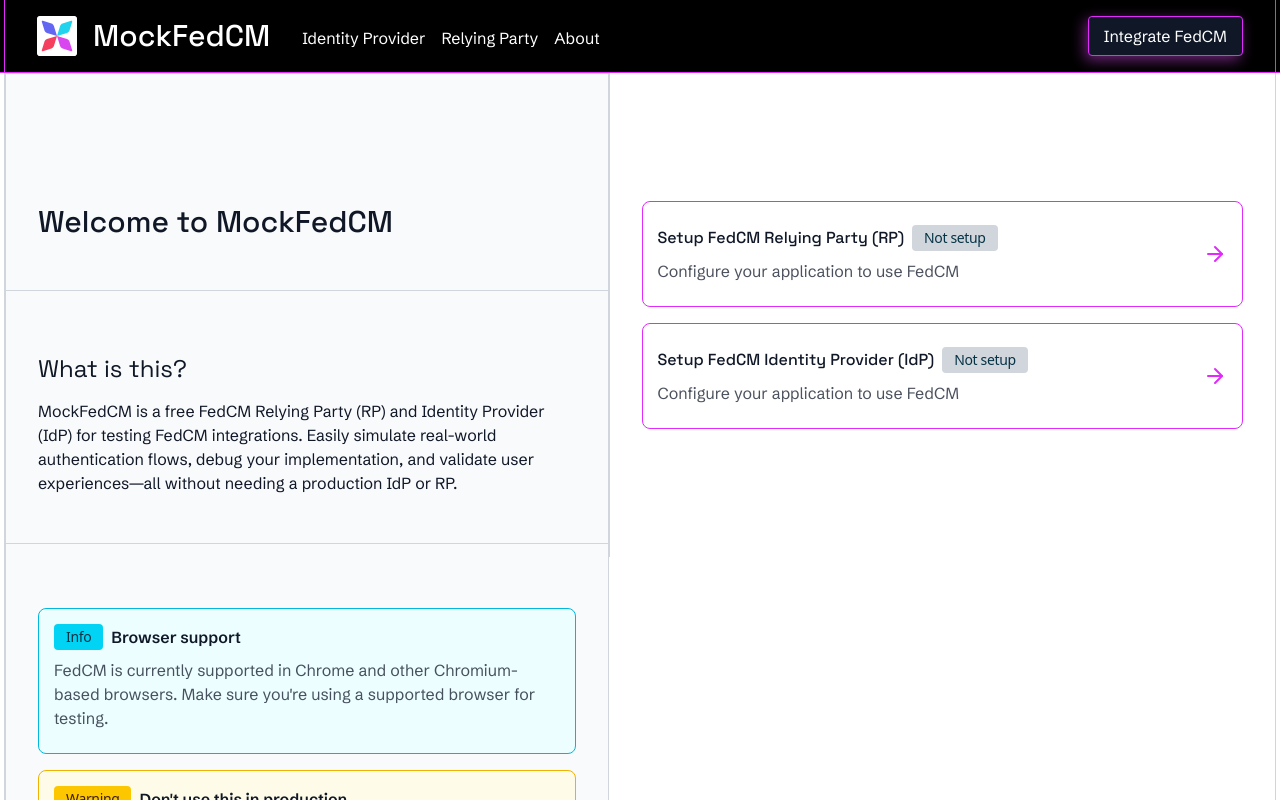
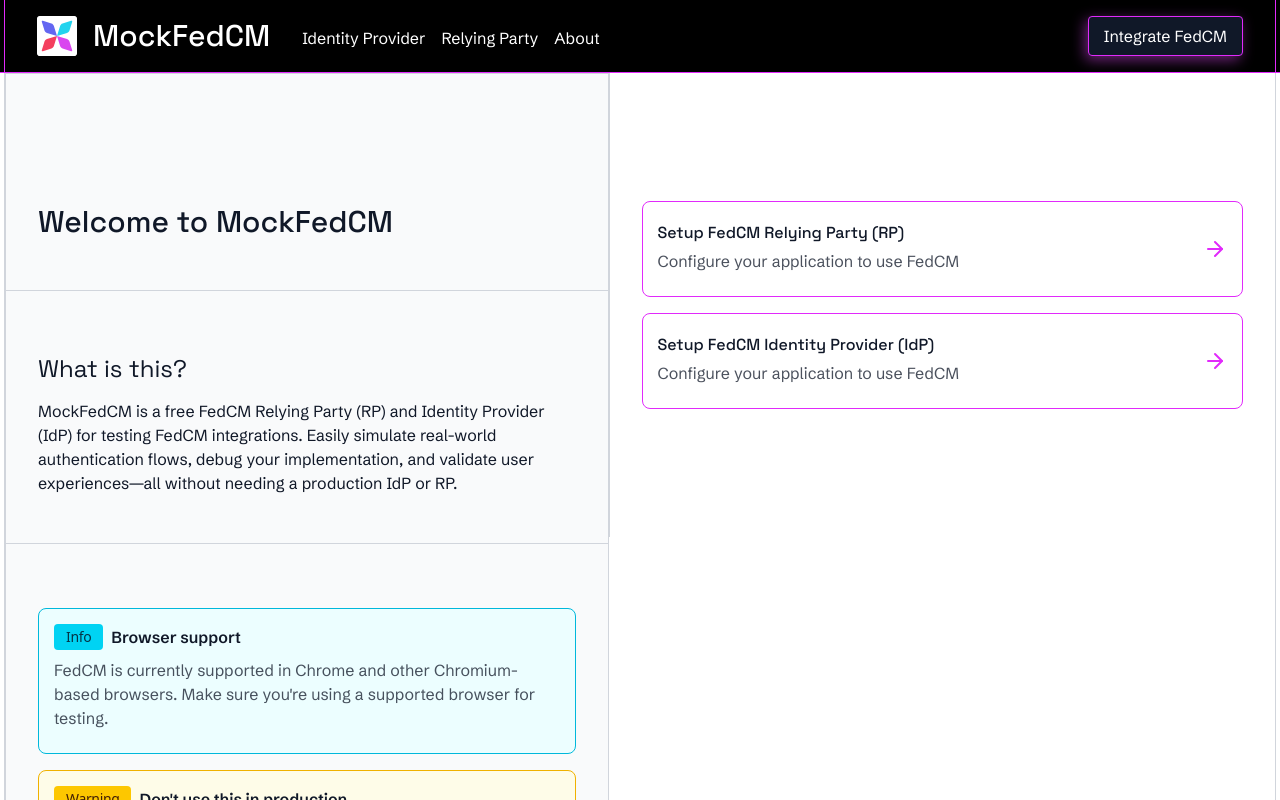
Before and after one commit to ory/mockfedcm, a Next.js app: page / in a window 1280 px wide. Shown: the top 800 px of the page. Built offline with nearby package versions, Linux system fonts and the light colour scheme.

Commit message:
Removing 'not setup' tags for the home page

```diff
--- a/src/app/page.tsx
+++ b/src/app/page.tsx
@@ -27,11 +27,6 @@ export default function Home() {
                           <div className="justify-start text-gray-900 text-sm md:text-base font-medium font-['Space_Grotesk'] leading-none">
                             Setup FedCM Relying Party (RP)
                           </div>
-                          <div className="px-2 md:px-3 py-1 md:py-1.5 bg-gray-300 rounded flex justify-center items-center gap-2">
-                            <div className="justify-start text-cyan-950 text-xs md:text-sm font-normal leading-none tracking-tight">
-                              Not setup
-                            </div>
-                          </div>
                         </div>
                         <div className="self-stretch flex flex-col justify-center items-center gap-2">
                           <div className="self-stretch opacity-75 justify-start text-gray-900 text-sm md:text-base font-normal font-['Schibsted_Grotesk'] leading-normal">
@@ -49,11 +44,6 @@ export default function Home() {
                         <div className="self-stretch inline-flex justify-start items-center gap-2 flex-wrap content-center">
                           <div className="justify-start text-gray-900 text-sm md:text-base font-medium font-['Space_Grotesk'] leading-none">
                             Setup FedCM Identity Provider (IdP)
-                          </div>
-                          <div className="px-2 md:px-3 py-1 md:py-1.5 bg-gray-300 rounded flex justify-center items-center gap-2">
-                            <div className="justify-start text-cyan-950 text-xs md:text-sm font-normal leading-none tracking-tight">
-                              Not setup
-                            </div>
                           </div>
                         </div>
                         <div className="self-stretch flex flex-col justify-center items-center gap-2">
--- a/src/app/rp/_components/rpActionExplanation.tsx
+++ b/src/app/rp/_components/rpActionExplanation.tsx
@@ -383,7 +383,7 @@ export default function RPActionExplanation() {
           <div
             data-hasp2="false"
             data-hasp3="false"
-            className="self-stretch px-4 pt-4 pb-6 bg-cyan-50 rounded-lg outline outline-1 outline-offset-[-1px] outline-cyan-500 flex flex-col justify-start items-start gap-3"
+            className="self-stretch px-4 pt-4 pb-6 bg-cyan-50 rounded-lg outline outline-offset-[-1px] outline-cyan-500 flex flex-col justify-start items-start gap-3"
           >
             <div className="self-stretch flex flex-col justify-start items-start gap-2">
               <div className="self-stretch inline-flex justify-start items-center gap-2">
@@ -391,7 +391,7 @@ export default function RPActionExplanation() {
                   data-status="Info"
                   className="px-3 py-1.5 bg-cyan-400 rounded flex justify-center items-center gap-2.5"
                 >
-                  <div className="justify-start text-cyan-950 text-sm font-normal font-['Inter'] leading-none tracking-tight">
+                  <div className="justify-start text-cyan-950 text-sm font-normal leading-none tracking-tight">
                     Info
                   </div>
                 </div>
```
